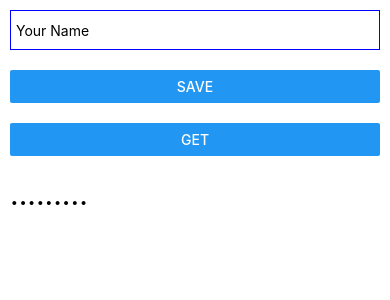
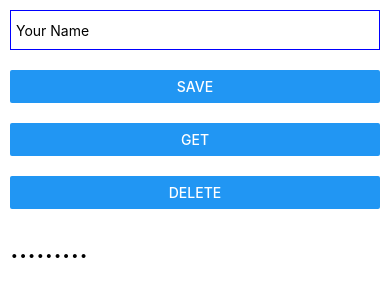
Before and after one commit to Rasujon3/untitled3, a React Native app: screen / in a window 390 px wide. Shown: the top 300 px of the page. Built offline with nearby package versions, Linux system fonts and the light colour scheme.

Commit message:
85 React Native Async-Storage "Data remove & clear"
85 React Native Async-Storage "Data remove & clear"

```diff
--- a/App.js
+++ b/App.js
@@ -28,10 +28,22 @@ class App extends Component {
     getData = async () => {
 
         try {
-            let NameGet = await AsyncStorage.getItem('nameKey');
+            var NameGet = await AsyncStorage.getItem('nameKey');
             this.setState({NameData: NameGet});
         } catch (e) {
             Alert.alert('Data Get failed!');
+        }
+
+    };
+
+    deleteData = async () => {
+
+        try {
+            // await AsyncStorage.removeItem('nameKey');
+            await AsyncStorage.clear();
+            Alert.alert('Data Deleted Successfully!');
+        } catch (e) {
+            Alert.alert('Data Delete failed!');
         }
 
     };
@@ -55,6 +67,10 @@ class App extends Component {
                 </View>
 
                 <View style={{margin: 10}}>
+                    <Button onPress={this.deleteData} title="Delete"/>
+                </View>
+
+                <View style={{margin: 10}}>
                     <Text style={{fontSize: 30}}>{this.state.NameData}</Text>
                 </View>
 
```
